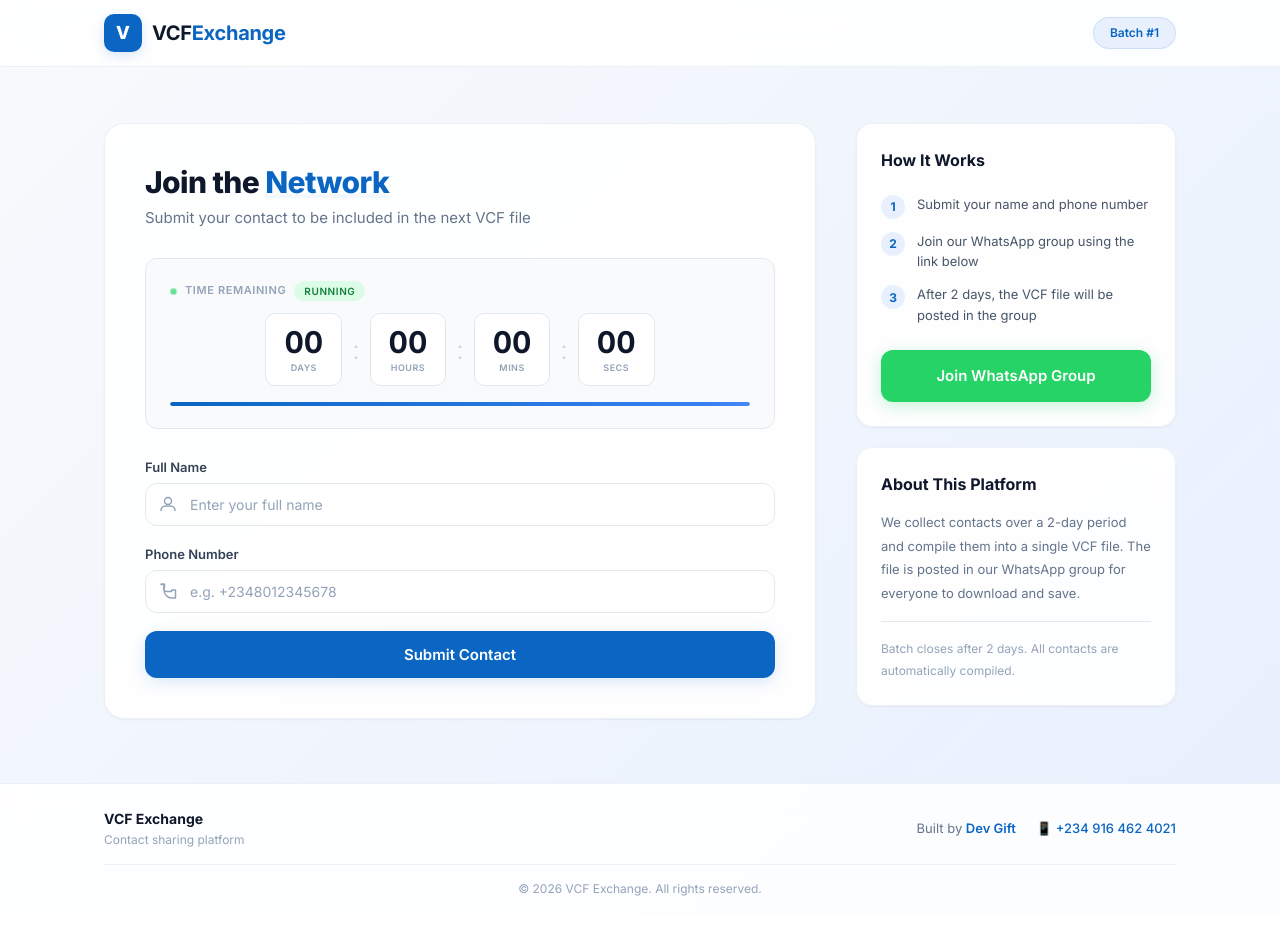
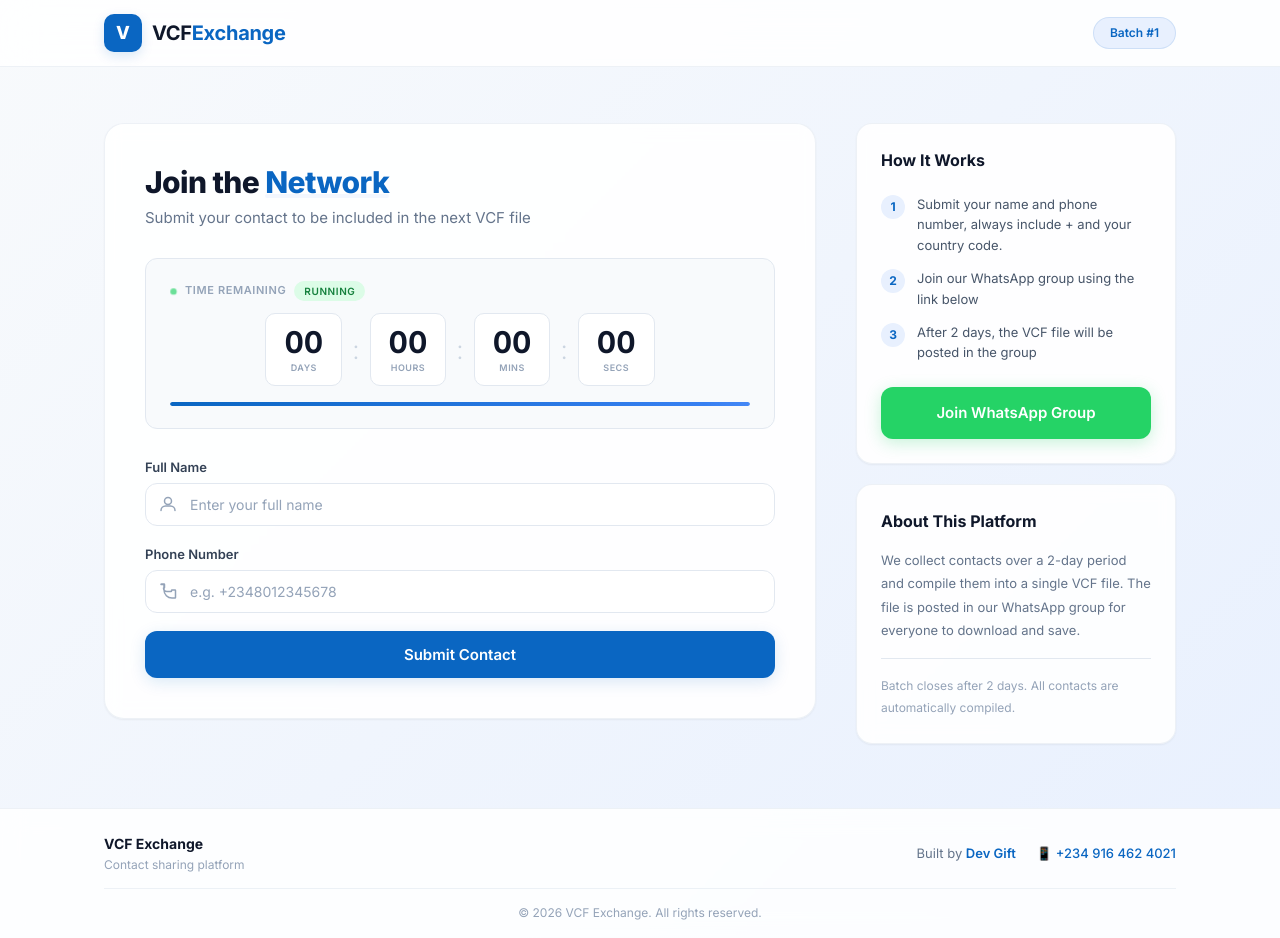
Before and after one commit to Giftfx-ship/Vcfconnect, a website: page index.html in a window 1280 px wide. Before the commit the page ends 914 px from the top, so only its background shows below. Drawn offline with Linux system fonts and the light colour scheme; no server answers.

Commit message:
Update index.html

```diff
--- a/index.html
+++ b/index.html
@@ -1030,7 +1030,7 @@
                             <ul class="step-list">
                                 <li>
                                     <span class="step-num">1</span>
-                                    <span>Submit your name and phone number</span>
+                                    <span>Submit your name and phone number, always include + and your country code.</span>
                                 </li>
                                 <li>
                                     <span class="step-num">2</span>
```
